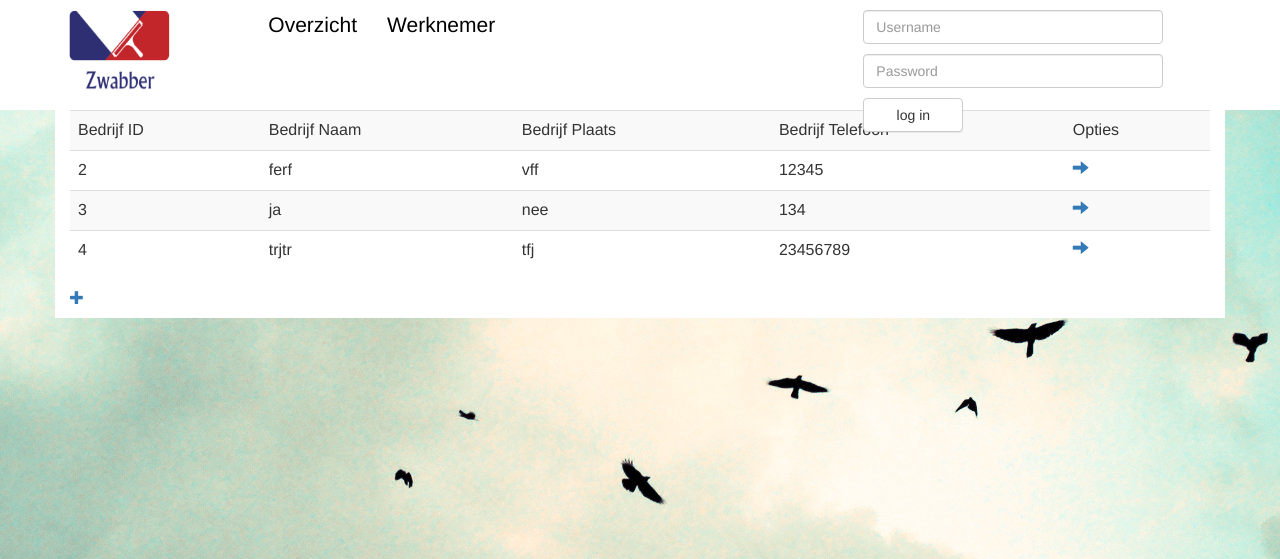
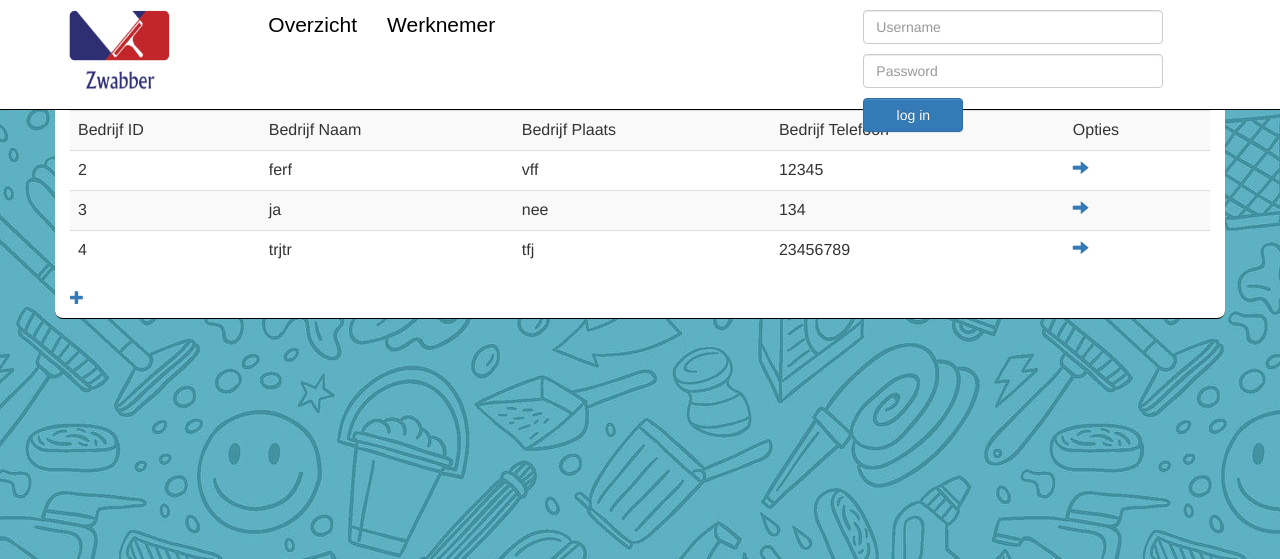
Before and after one commit to joeyvandijk2/zwabber, a PHP site: page / in a window 1280 px wide. Shown: the top 559 px of the page. Run offline with PHP 8.4, Linux system fonts and the light colour scheme; data comes from the database, SQL or seed files in the repository; some libraries are stand-ins or nearby versions.

Commit message:
css
mooier

```diff
--- a/classes/database.php
+++ b/classes/database.php
@@ -4,7 +4,7 @@ class db{
     public function __construct(){
         $servername = "localhost";
         $username = "root";
-        $password = "usbw";
+        $password = "";
         $dbname = "zwabber";
 
         $this->conn = new mysqli($servername, $username, $password, $dbname);
--- a/classes/login.php
+++ b/classes/login.php
@@ -31,12 +31,12 @@ if($_SESSION["log"] == 0){
     $login = ' <form method="post">
                     <input type="text" class="form-control inloginput" name="username" placeholder="Username">
                     <input type="password" class="form-control inloginput" name="password" placeholder="Password">
-                    <input type="submit" class="btn btn-default logbtn" name="login" value="log in">
+                    <input type="submit" class="btn btn-primary logbtn" name="login" value="log in">
                 </form>';
 }
 else{
     $login = ' <form method="post">
-                    <input type="submit" class="btn btn-default logbtn" name="logout" value="log out">
+                    <input type="submit" class="btn btn-primary logbtn" name="logout" value="log out">
                 </form>';
 }
 
--- a/css/style.css
+++ b/css/style.css
@@ -5,10 +5,12 @@ body
 	background-repeat: no-repeat;
 	background-attachment: fixed;
 	background-position: center;
+
 }
 
 .topbalk
 {
+	border-bottom: 1px solid black;
 	background-color: white;
 	height: 110px;
 	text-align: center;
@@ -19,6 +21,9 @@ body
 {
 	vertical-align: middle;
 	background-color: white;
+	border-bottom-left-radius: 8px;
+	border-bottom-right-radius: 8px;
+	border-bottom: 1.5px solid black;
 }
 .glyphicon-plus{
 	margin-bottom: 15px;
@@ -27,12 +32,15 @@ body
 {
 	height: 110px;
 	background-color: white;
+	border-bottom: 1px solid black;
 }
 
 .menu
 {
 	background-color: white;
 	height: 110px;
+	border-bottom: 1px solid black;
+	font-family: Chalkduster, fantasy;
 }
 
 .inlog
```
Also changed, not shown: images/yes.jpg, images/yes1.jpg (added).
